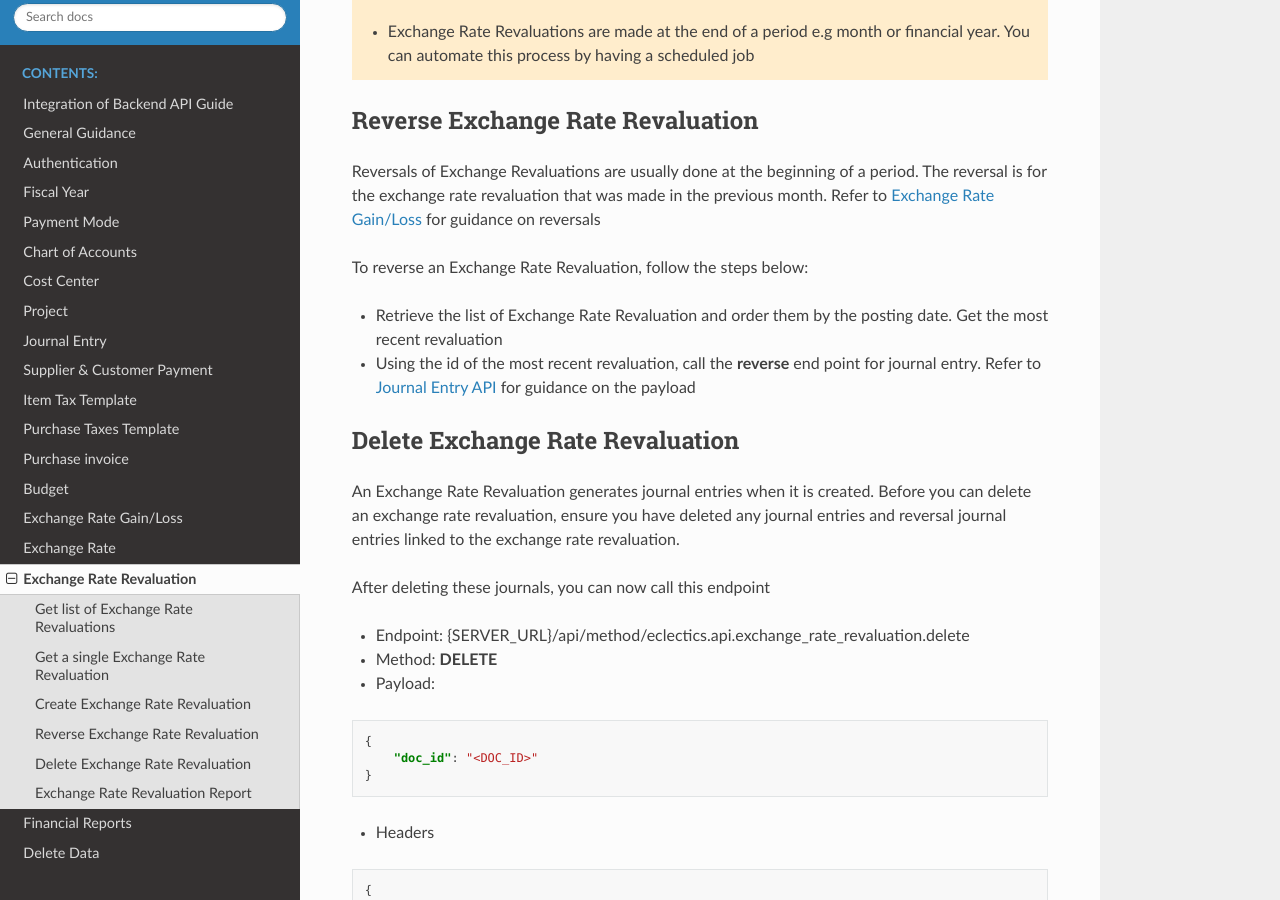
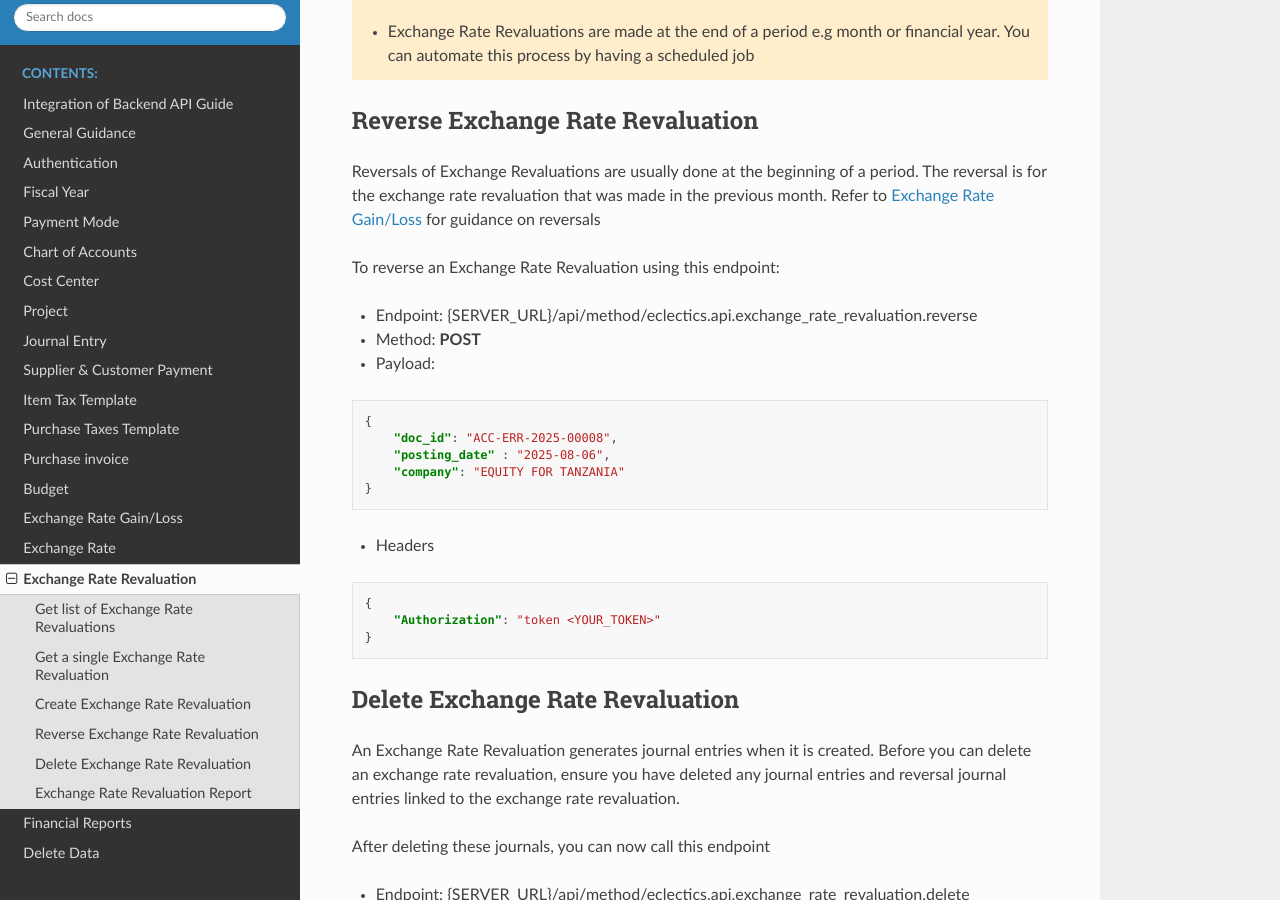
Before and after one commit to stevenyaga/erpnext-api-docs, a Sphinx documentation site: the page built from docs/exchange-rate-revaluation.rst, in a window 1280 px wide and 900 px high, scrolled down 3333 px. Built offline with Sphinx 7.4.7 and the Read the Docs theme 3.1.0, drawn with Linux system fonts in a browser that asks for light colours.

Commit message:
docs: Update exchange rate revaluation and payment entry documentation

```diff
--- a/docs/exchange-rate-revaluation.rst
+++ b/docs/exchange-rate-revaluation.rst
@@ -162,10 +162,27 @@ Reverse Exchange Rate Revaluation
 
 Reversals of Exchange Revaluations are usually done at the beginning of a period. The reversal is for the exchange rate revaluation that was made in the previous month. Refer to `Exchange Rate Gain/Loss <exchange-rate-gain-loss.html>`_ for guidance on reversals
 
-To reverse an Exchange Rate Revaluation, follow the steps below:
+To reverse an Exchange Rate Revaluation using this endpoint:
 
-- Retrieve the list of Exchange Rate Revaluation and order them by the posting date. Get the most recent revaluation
-- Using the id of the most recent revaluation, call the **reverse** end point for journal entry. Refer to `Journal Entry API <journal-entry.html>`_ for guidance on the payload
+- Endpoint: |BASE_API_URL|.exchange_rate_revaluation.reverse
+- Method: **POST**
+- Payload:
+
+.. code-block:: json
+
+    {
+        "doc_id": "ACC-ERR-2025-00008",
+        "posting_date" : "2025-08-06",
+        "company": "EQUITY FOR TANZANIA"
+    }
+
+- Headers
+
+.. code-block:: json
+
+    {
+        "Authorization": "token <YOUR_TOKEN>"
+    }
 
 
 Delete Exchange Rate Revaluation
--- a/docs/payment.rst
+++ b/docs/payment.rst
@@ -55,6 +55,7 @@ Create a Supplier Payment Entry
         "transaction_code": "COP",
         "reference_no": null,
         "reference_date": null,
+        "payable_receivable_account": "0001906-TZS",
         "payment_references": [
             {
                 "document_type": "Purchase Invoice",
@@ -119,6 +120,7 @@ Create a Multi-Currency Supplier Payment Entry
         "exchange_rate": 2598.4401,
         "reference_no": "TRFFFSG245874",
         "reference_date": "2025-01-31",
+        "payable_receivable_account": "0001906-TZS",
         "payment_references": [
             {
                 "document_type": "Purchase Invoice",
@@ -180,6 +182,7 @@ Create a Customer Payment Entry
         "posting_date": "2025-02-19",
         "reference_no": null,
         "reference_date": null,
+        "payable_receivable_account": "0001906-TZS",
         "payment_references": [
             {
                 "document_name": "ACC-SINV-2025-00003",
@@ -242,6 +245,7 @@ Create a Multi-Currency Customer Payment Entry
         "exchange_rate": 2598.4401,
         "reference_no": "TRSG232XX344",
         "reference_date": "2025-01-31",
+        "payable_receivable_account": "0001906-TZS",
         "payment_references": [
             {
                 "document_name": "ACC-SINV-2025-00003",
```
